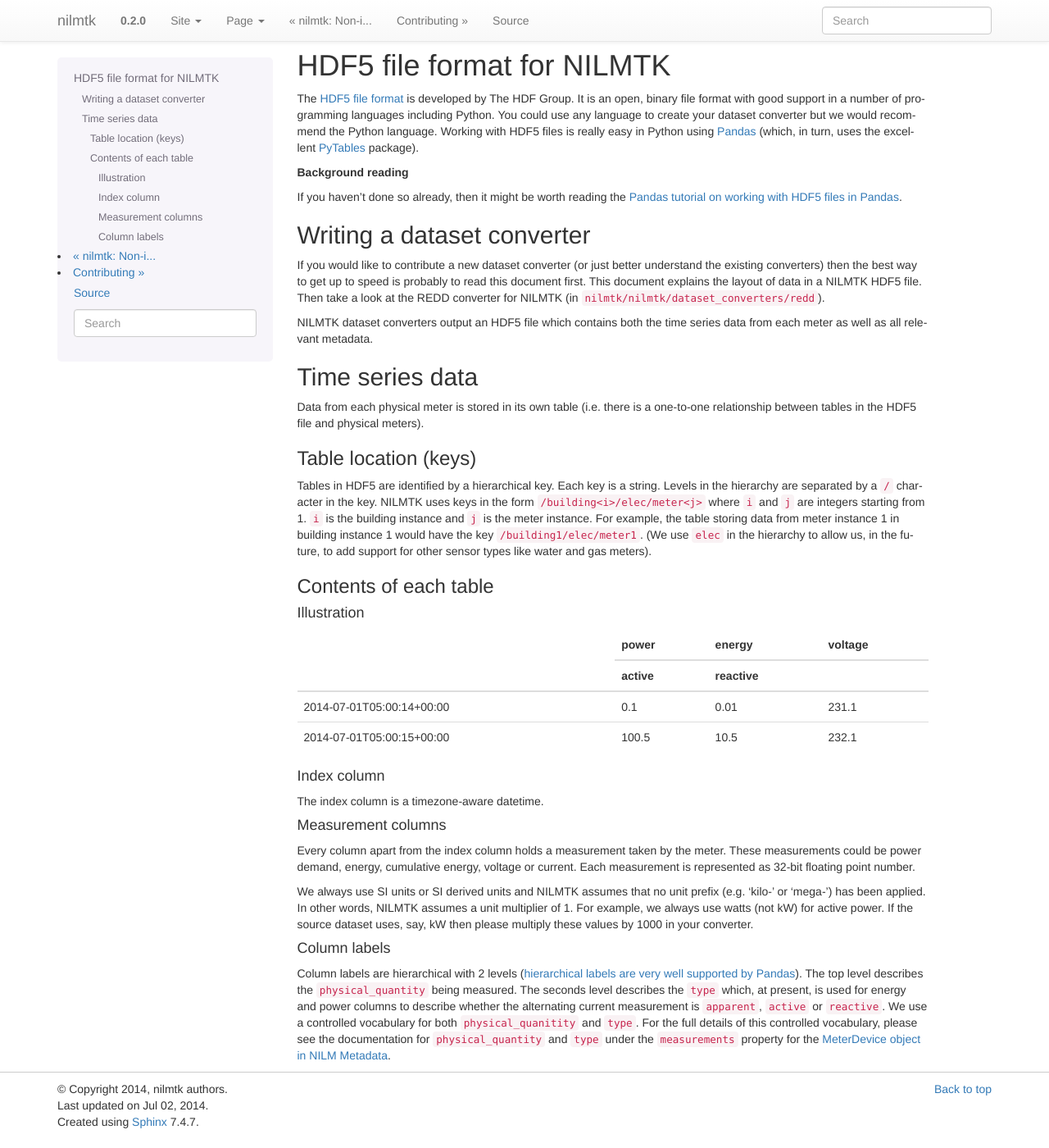
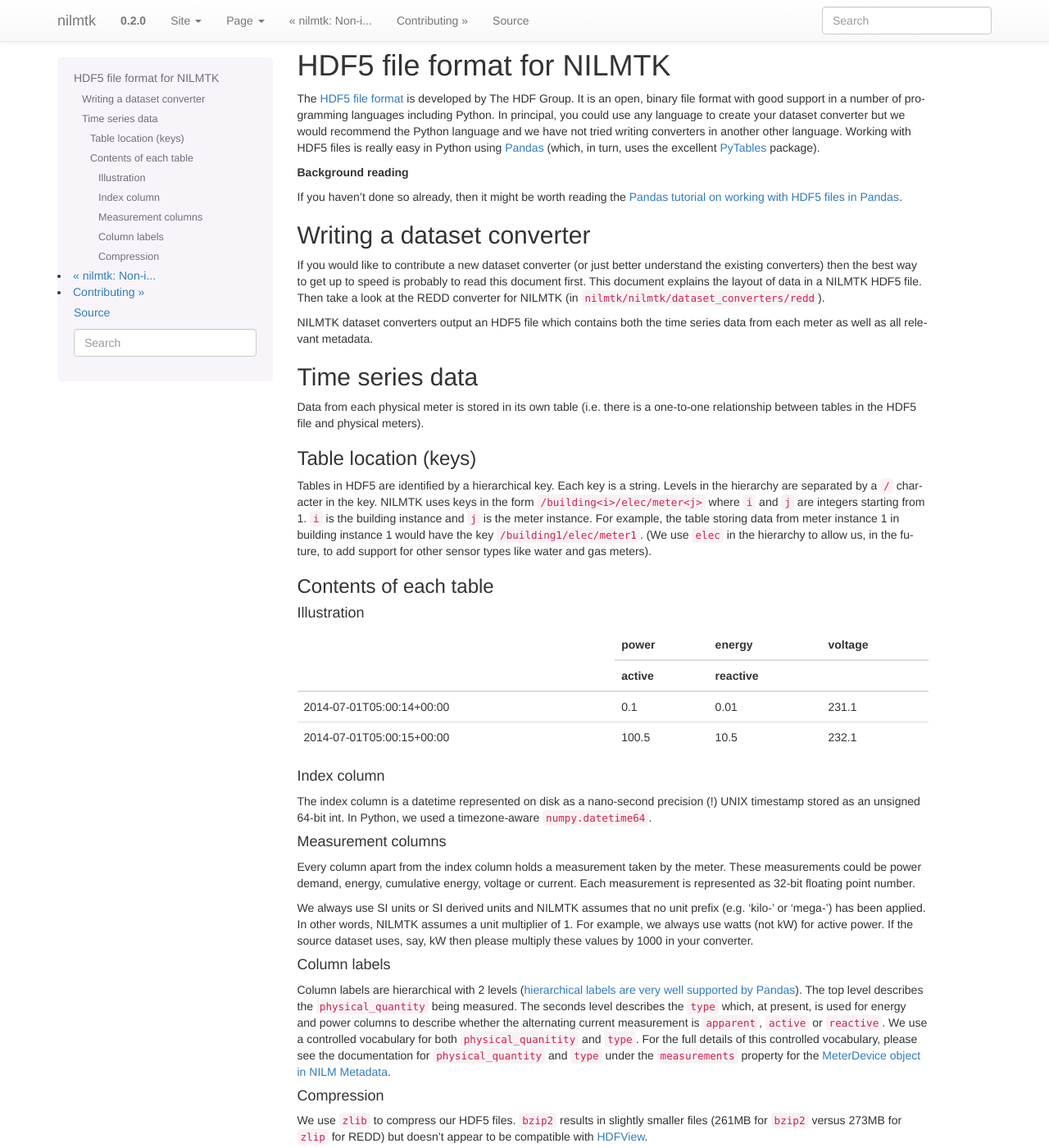
Before and after one commit to nilmtk/nilmtk, a Sphinx documentation site: the page built from docs/source/hdf5_file_format.rst, in a window 1280 px wide and 1400 px high. Shown: the whole window at 82% size. Built offline with Sphinx 7.4.7, drawn with Linux system fonts in a browser that asks for light colours.

Commit message:
* use zlib for compression as this works with HDFView * added note about compression to docs * do not append timeframe to dataframe (it is not stored in HDF so was   pointless)

```diff
--- a/docs/source/hdf5_file_format.rst
+++ b/docs/source/hdf5_file_format.rst
@@ -4,11 +4,12 @@ HDF5 file format for NILMTK
 
 The `HDF5 file format <http://www.hdfgroup.org/HDF5>`_ is developed by
 The HDF Group.  It is an open, binary file format with good support in
-a number of programming languages including Python.  You could use any
-language to create your dataset converter but we would recommend
-the Python language.  Working with HDF5 files is really easy in Python
-using `Pandas <http://pandas.pydata.org/>`_ (which, in turn, uses the
-excellent `PyTables <http://www.pytables.org>`_ package).
+a number of programming languages including Python.  In principal, you
+could use any language to create your dataset converter but we would
+recommend the Python language and we have not tried writing converters
+in another other language.  Working with HDF5 files is really easy in
+Python using `Pandas <http://pandas.pydata.org/>`_ (which, in turn,
+uses the excellent `PyTables <http://www.pytables.org>`_ package).
 
 **Background reading**
 
@@ -68,7 +69,9 @@ Illustration
 Index column
 ^^^^^^^^^^^^
 
-The index column is a timezone-aware datetime.
+The index column is a datetime represented on disk as a nano-second
+precision (!) UNIX timestamp stored as an unsigned 64-bit int.  In
+Python, we used a timezone-aware ``numpy.datetime64``.
 
 Measurement columns
 ^^^^^^^^^^^^^^^^^^^
@@ -99,3 +102,11 @@ For the full details of this controlled vocabulary, please see the
 documentation for ``physical_quantity`` and ``type`` under the
 ``measurements`` property for the `MeterDevice object in NILM Metadata
 <http://nilm-metadata.readthedocs.org/en/latest/dataset_metadata.html#meterdevice>`_.
+
+Compression
+^^^^^^^^^^^
+
+We use ``zlib`` to compress our HDF5 files.  ``bzip2`` results in
+slightly smaller files (261MB for ``bzip2`` versus 273MB for ``zlip``
+for REDD) but doesn't appear to be compatible with `HDFView
+<http://www.hdfgroup.org/products/java/release/download.html>`_.
```
Also changed, not shown: 1 other file.
